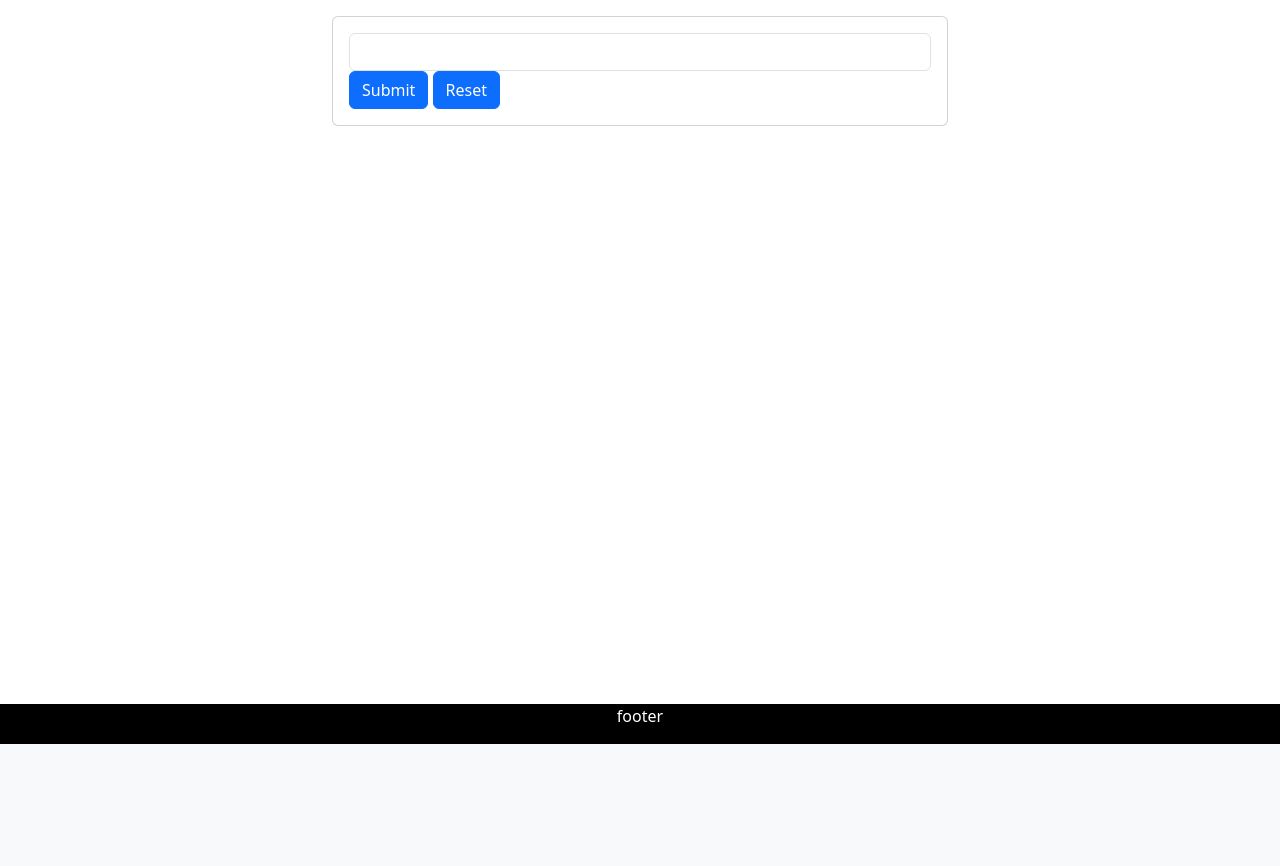
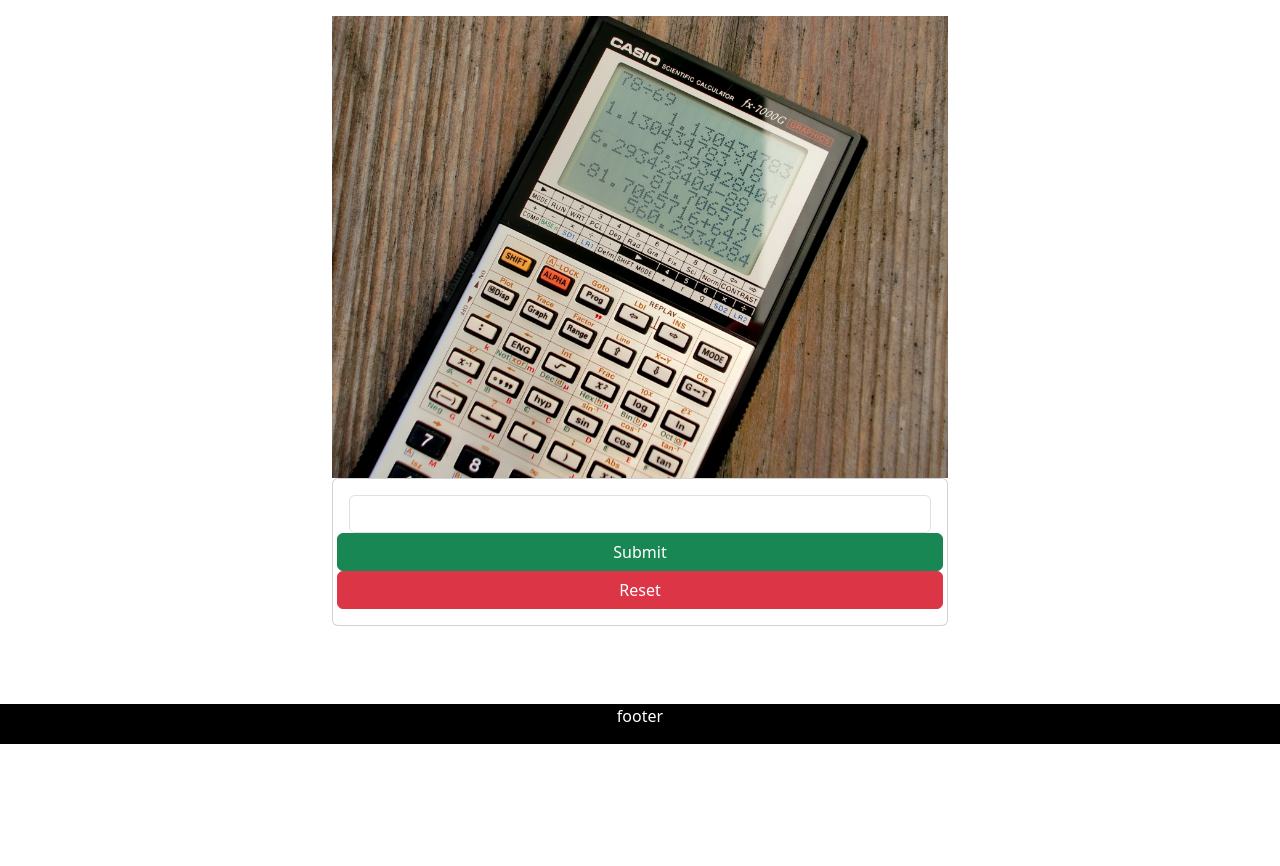
Before and after one commit to kashi25/django-calculator, a Django app: page / in a window 1280 px wide. Shown: the part 56-922 px from the top of the page. Before the commit the page ends 800 px from the top, so only its background shows below. Run offline with Django 3.2, Linux system fonts and the light colour scheme.

Commit message:
static_image_commit

```diff
--- a/templates/calculatorapp/index.html
+++ b/templates/calculatorapp/index.html
@@ -1,9 +1,10 @@
+{% load static %}
 <!doctype html>
 <html lang="en">
   <head>
     <meta charset="utf-8">
     <meta name="viewport" content="width=device-width, initial-scale=1">
-    <title>Bootstrap demo</title>
+    <title>calculator</title>
     <link href="https://cdn.jsdelivr.net/npm/bootstrap@5.3.0-alpha1/dist/css/bootstrap.min.css" rel="stylesheet" integrity="sha384-GLhlTQ8iRABdZLl6O3oVMWSktQOp6b7In1Zl3/Jr59b6EGGoI1aFkw7cmDA6j6gD" crossorigin="anonymous">
   </head>
   <body>
@@ -33,9 +34,10 @@
         </div>
       </nav>
 
-<div class="container-fluid">
+<div class="container-fluid" style="margin-button:20rem;">
     <div class="row">
-        <div class="col-md-6" style="margin:1rem auto 0;">
+        <div class="col-md-6" style="margin: 1rem auto 0;">
+          <img class="img-fluid" src="{% static "kkk.jpg" %}">
             <div class="card">
                 <div class="card-body">
                     <form method = "GET" action="action">
@@ -43,15 +45,18 @@
                             <input type="search"class="form-control"name="query" id="query">
 
                         </div>
-                        <input type="submit" class="btn btn-primary">
-                        <input type="reset" class="btn btn-primary">
+                        <div class="row">
+                          <input type="submit" class="btn btn-success" style="display: block;margin:0 auto;">
+                        <input type="reset" class="btn btn-danger">
+                        </div>
+
                 </div>
 
              </div>
         </div>
     </div>
 </div>
-<div class="container-fluid">
+<div class="container-fluid" style="margin-bottom: 20rem;">
     <div class="row">
         <footer class="fixed-bottom navbar-light"style="background:black;color:white;text-align:center;">
             <p>footer</p>
```
Also changed, not shown: static/kkk.jpg (added).
